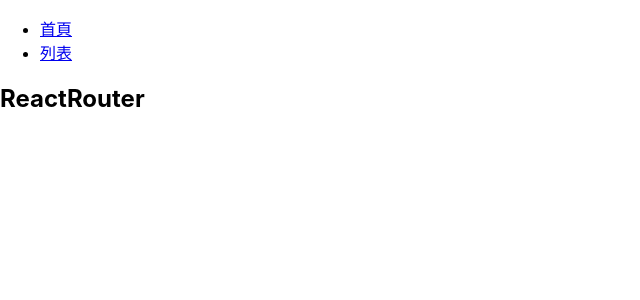
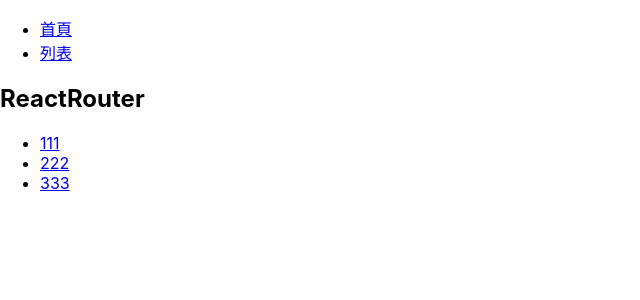
Before and after one commit to yuchifang/ReactRouterDemo, a React (Create React App) app: page / in a window 1280 px wide. Shown: the top 300 px of the page, without its empty margins (0-640 px from the left). Built offline with nearby package versions, Linux system fonts and the light colour scheme.

Commit message:
add useParams

```diff
--- a/src/App.tsx
+++ b/src/App.tsx
@@ -2,6 +2,7 @@
 import { BrowserRouter, Route, Link } from "react-router-dom"
 import Title from "./Pages/Title"
 import List from "./Pages/List"
+import Home from "./Pages/Home"
 interface AppProps {
 
 }
@@ -11,10 +12,11 @@
         <BrowserRouter>
             <ul>
                 <li><Link to="/">首頁</Link></li>
-                <li><Link to="/list/">列表</Link></li>
+                <li><Link to="/list/123">列表</Link></li>
             </ul>
             <Route path="/" exact component={Title} />
-            <Route path="/list/" component={List} />
+            <Route path="/list/:id" component={List} />
+            <Route path="/home" component={Home} />
         </BrowserRouter>
     );
 }
--- /dev/null
+++ b/src/Pages/Home.tsx
@@ -0,0 +1,11 @@
+import React from 'react'
+
+interface HomeProps {
+
+}
+
+export const Home: React.FC<HomeProps> = ({ }) => {
+    return (
+        <h2>Home Redirect</h2>
+    );
+}
--- a/src/Pages/List.jsx
+++ /dev/null
@@ -1,5 +0,0 @@
-import React from "react"
-const List = () => (
-    <h2>List-page</h2>
-)
-export default List
--- /dev/null
+++ b/src/Pages/List.tsx
@@ -0,0 +1,10 @@
+import React from "react"
+import { useParams } from "react-router-dom"
+const List = () => {
+    let { id }: { id: string } = useParams();
+    console.log("props", id)
+    return (
+        <h2>List-page{id}</h2>
+    )
+}
+export default List
--- a/src/Pages/Title.jsx
+++ /dev/null
@@ -1,5 +0,0 @@
-import React from "react"
-const Title = () => (
-    <h2>ReactRouter</h2>
-)
-export default Title
--- /dev/null
+++ b/src/Pages/Title.tsx
@@ -0,0 +1,27 @@
+import React, { useState } from "react"
+import { Link } from "react-router-dom"
+
+const Title = () => {
+    const [list, setList] = useState([
+        { id: "001", title: "111" },
+        { id: "002", title: "222" },
+        { id: "003", title: "333" }
+    ])
+    return (
+        <>
+            <h2>ReactRouter</h2>
+            <ul>
+                {
+                    list.map((item, index) => (
+                        <li key={index}>
+                            <Link to={"/list/" + item.id}>
+                                {item.title}
+                            </Link>
+                        </li>
+                    ))
+                }
+            </ul>
+        </>
+    )
+}
+export default Title
```
Also changed, not shown: 1 other file (tests, documents, lock files or other folders).
